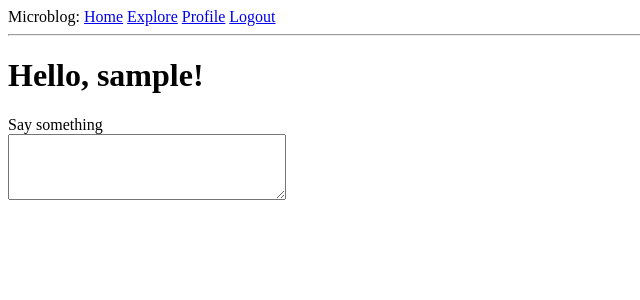
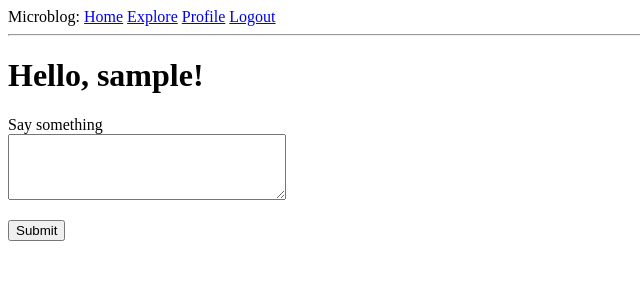
Before and after one commit to CorneliaKelinske/microblog, a Flask app: page / in a window 1280 px wide. Shown: the top 300 px of the page, without its empty margins (0-640 px from the left). Run offline with Flask 2, Linux system fonts and the light colour scheme; the visitor is signed in with stand-in values (Sample User, id 1); data comes from the database, SQL or seed files in the repository; both versions use the stored data as it was after the commit; data that the repository does not hold is empty.

Commit message:
fixed problem with submission of posts

```diff
--- a/app/templates/index.html
+++ b/app/templates/index.html
@@ -13,6 +13,7 @@
             <span style="color:red;">[{{ error }}]</span>
             {% endfor %}
         </p>
+        <p>{{ form.submit() }}</p>
     </form>
     {% endif %}
     {% for post in posts %}
```
Also changed, not shown: app.db, 1 other file.
